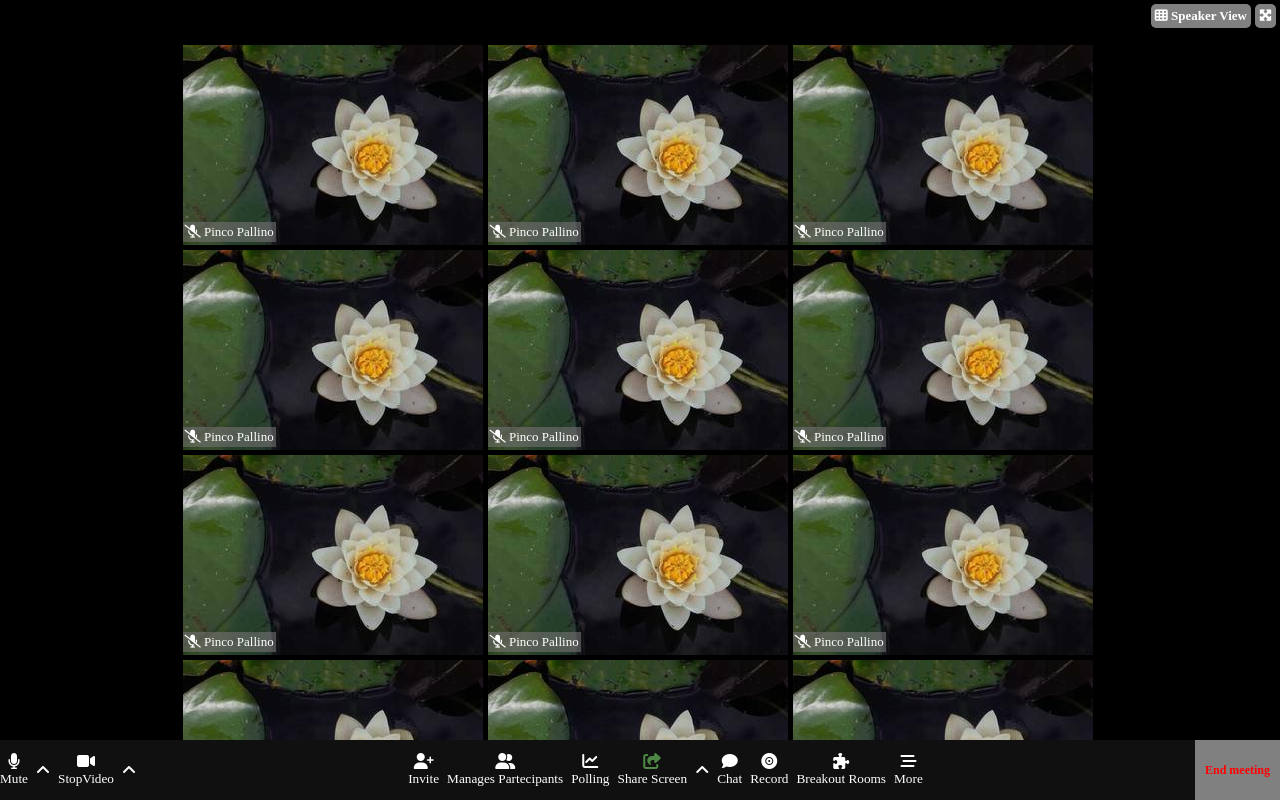
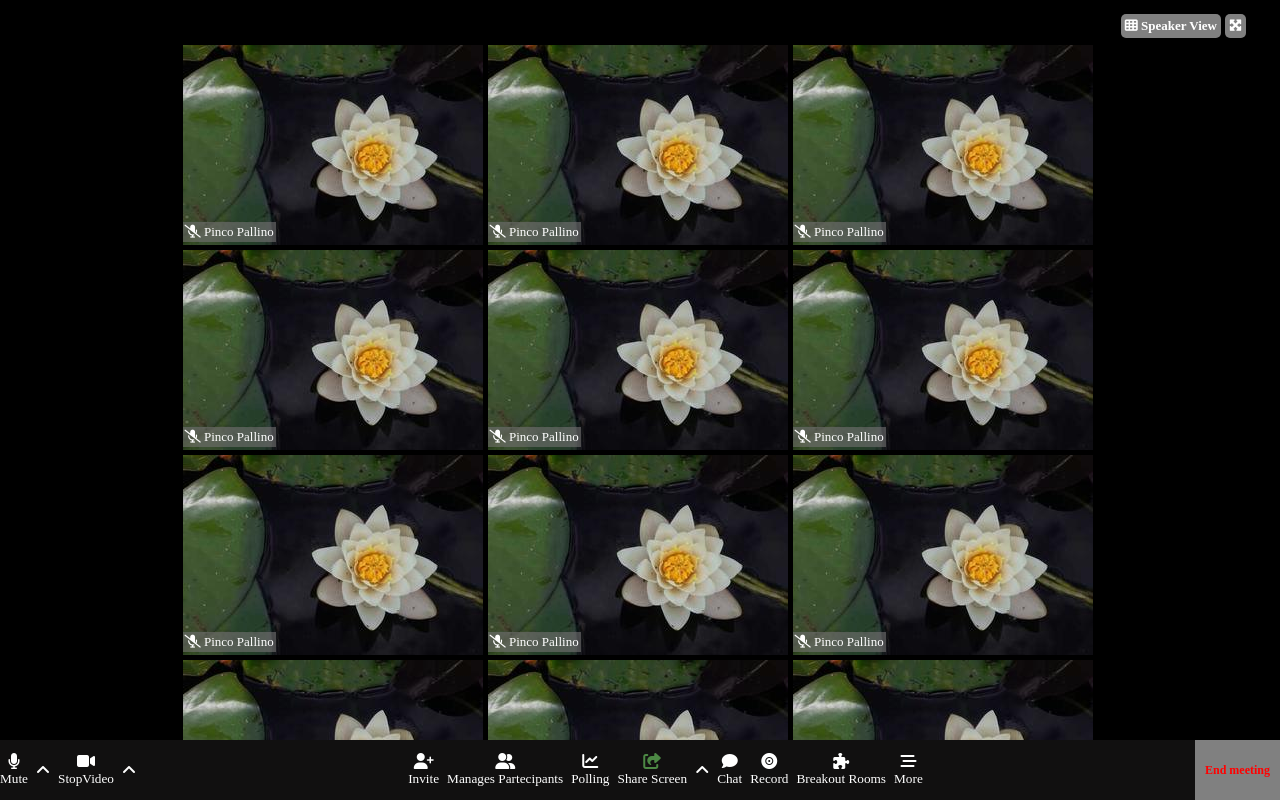
Before and after one commit to GiordanoDiego/html-css-zoom, a plain HTML site: page index.html in a window 1280 px wide. Drawn offline with Linux system fonts and the light colour scheme.

Commit message:
fix header

```diff
--- a/css/style.css
+++ b/css/style.css
@@ -33,7 +33,11 @@ main{
 .header-main-container{
     position: absolute;
     right: 4px;
-    top: 4px
+    top: 4px;
+    margin-right: 30px;
+    margin-top: 10px;
+    margin-bottom: 10px;
+    z-index: 1;
 }
 .header-main-container div{
     color: white;
@@ -98,6 +102,10 @@ footer *{
     margin-right: 8px;
 }
 
+.section-footer-2{
+    justify-content: space-around;
+}
+
 .section-footer-3{
     background-color: grey;
     height: 60px;
--- a/index.html
+++ b/index.html
@@ -13,8 +13,8 @@
 
         <!-- START BODY -->
     <body class="debug">
-        <!-- START MAIN -->
-        <main>
+        <!-- START HEADER -->
+        <header>
             <div class="header-main-container">
                 <div>
                     <i class="fa-solid fa-table-cells"></i>
@@ -24,6 +24,11 @@
                     <i class="fa-solid fa-maximize"></i>
                 </div>
             </div>
+        </header>
+
+        <!-- START MAIN -->
+        <main>
+
             <div class="main-container flex-container">
                 <div class="box-user">
                     <img src="./img/300x200.jpeg" alt="">
```
Also changed, not shown: 1 other file.
